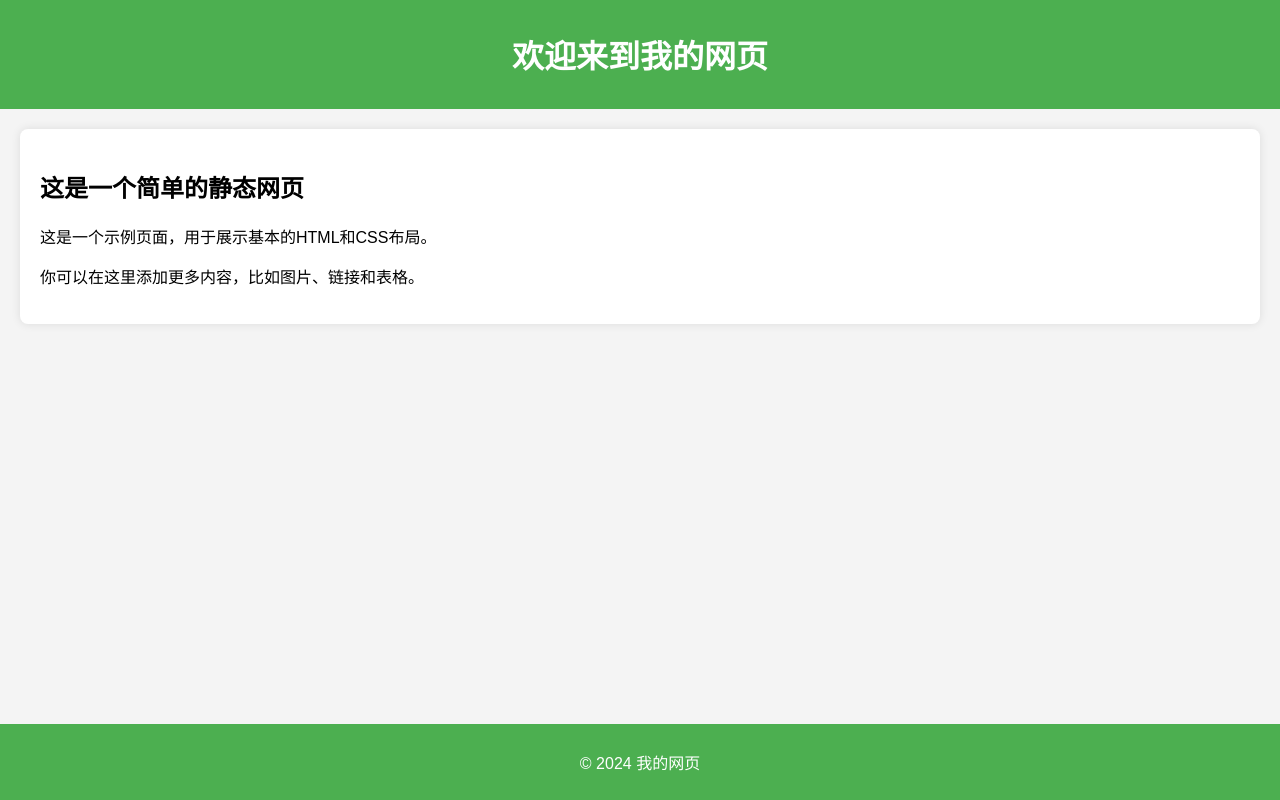
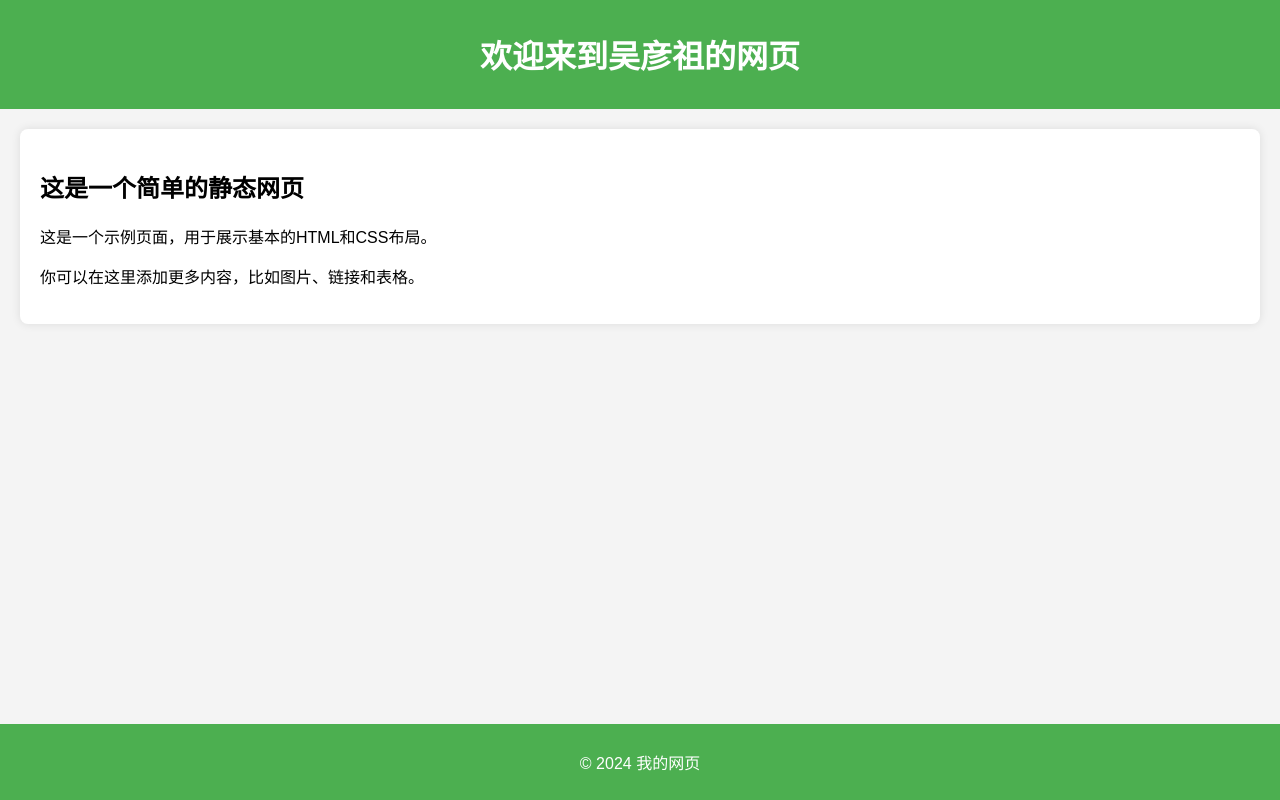
Before and after one commit to gyy0727/html-page-test, a plain HTML site: page index.html in a window 1280 px wide. Drawn offline with Linux system fonts and the light colour scheme.

Commit message:
Update index.html

```diff
--- a/index.html
+++ b/index.html
@@ -3,7 +3,7 @@
 <head>
     <meta charset="UTF-8">
     <meta name="viewport" content="width=device-width, initial-scale=1.0">
-    <title>黄开珩</title>
+    <title>吴彦祖官网</title>
     <style>
         body {
             font-family: Arial, sans-serif;
@@ -37,7 +37,7 @@
 </head>
 <body>
     <header>
-        <h1>欢迎来到我的网页</h1>
+        <h1>欢迎来到吴彦祖的网页</h1>
     </header>
     <main>
         <h2>这是一个简单的静态网页</h2>
```
